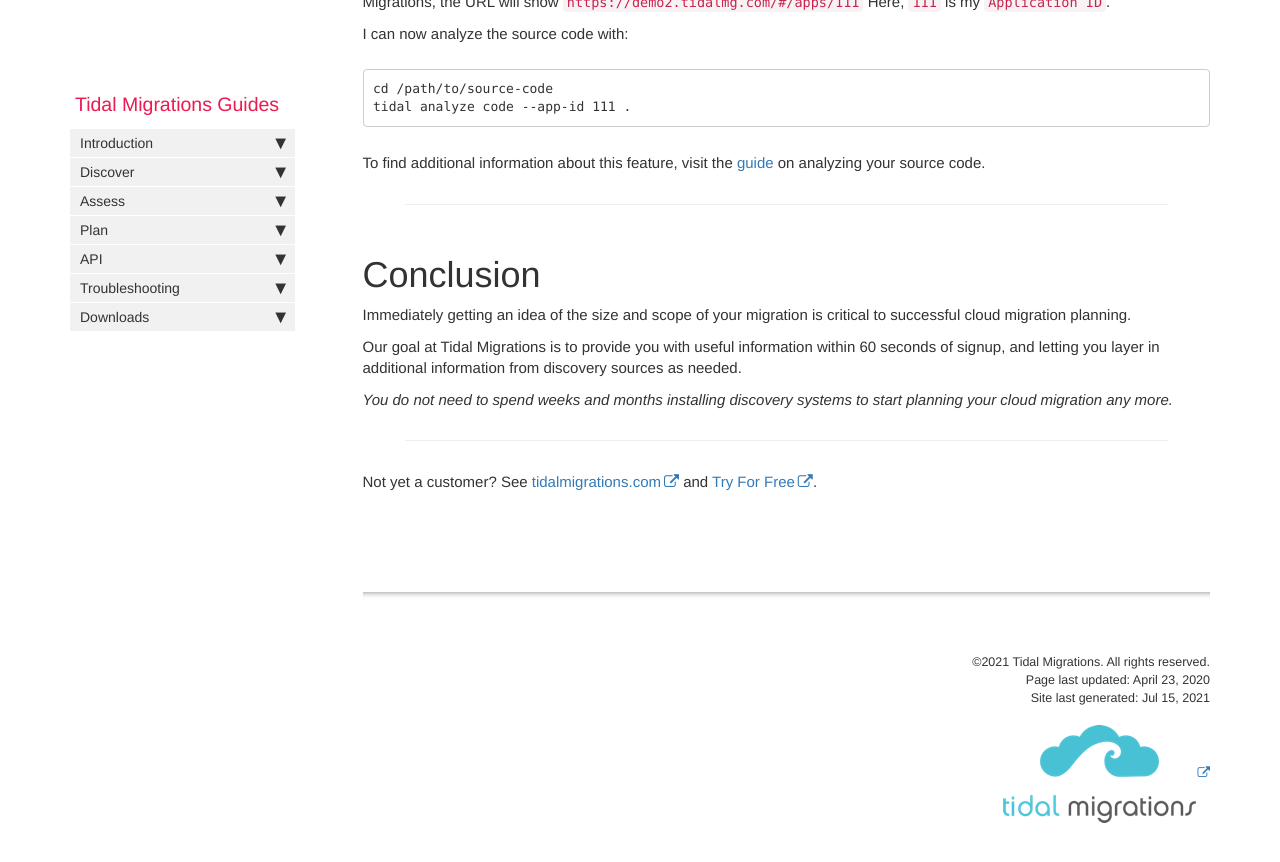
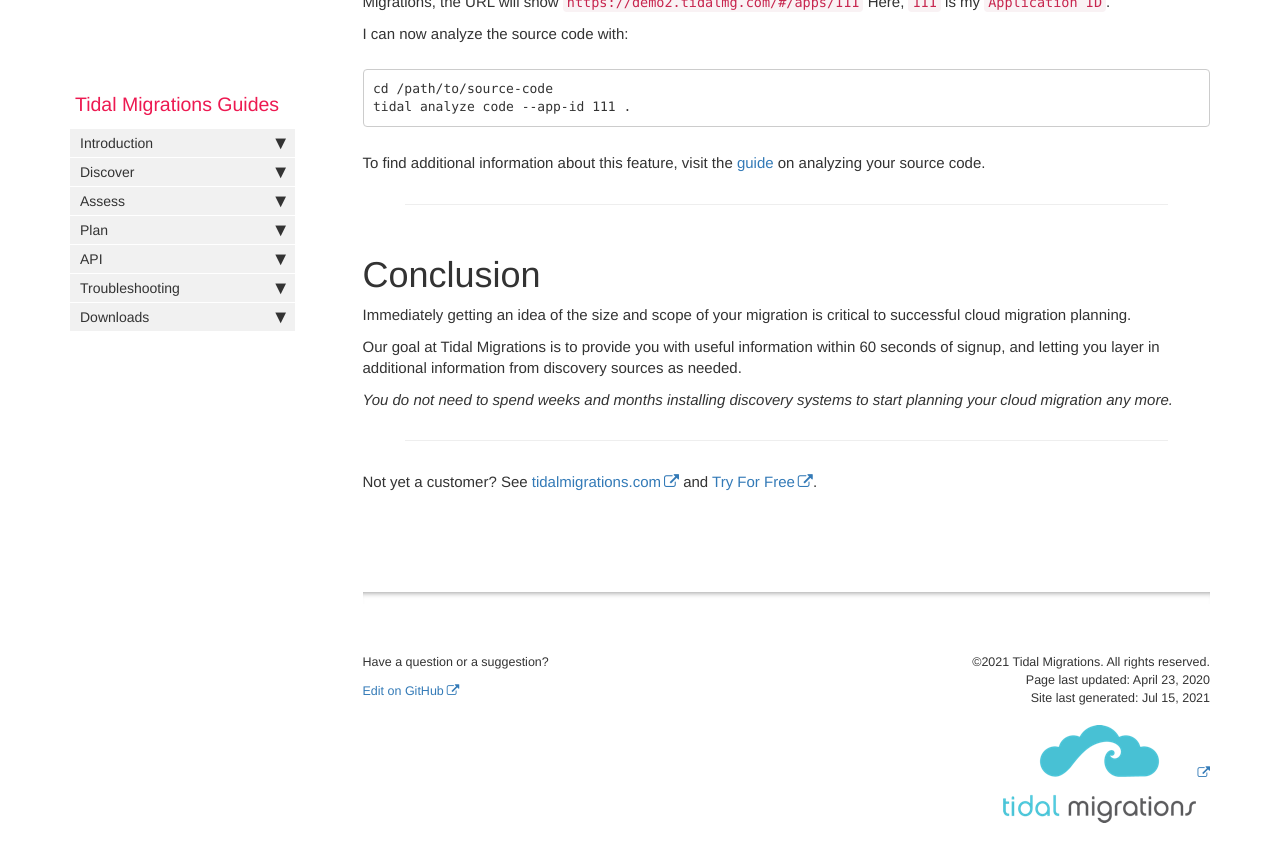
Before and after one commit to tidalmigrations/tidalmigrations.github.io, a Jekyll site: the page built from pages/user guides/discovery_techniques.md, in a window 1280 px wide and 900 px high, scrolled down 2628 px. Shown: the top 862 px of the window. Built offline with Jekyll 4.4.1, drawn with Linux system fonts in a browser that asks for light colours; nearby versions of some CDN libraries; comment, search, counter and statistics services are not loaded.

Commit message:
Edit on GitHub

```diff
--- a/_includes/feedback.html
+++ b/_includes/feedback.html
@@ -11,3 +11,6 @@
   <a class="email" title="Submit feedback" href="#" onclick="javascript:window.location='mailto:{{site.feedback_email}}?subject={{site.feedback_subject_line}} feedback&body=I have some feedback about the {{page.title}} page: ' + window.location.href;"><i class="fa fa-envelope-o"></i> {{feedback_text}}</a>
 {% endif %}
 </li>
+<li>
+<a title="Edit on GitHub" href="https://github.com/tidalmigrations/tidalmigrations.github.io">Edit on GitHub</a>
+</li>
--- a/_includes/footer.html
+++ b/_includes/footer.html
@@ -1,6 +1,10 @@
 <footer>
     <div class="row">
-        <div class="col-lg-12 footer">
+        <div class="col-lg-6">
+                <p>Have a question or a suggestion?</p>
+                <a href="https://github.com/tidalmigrations/tidalmigrations.github.io">Edit on GitHub</a>
+        </div>
+        <div class="col-lg-6 footer">
             &copy;{{ site.time | date: "%Y"  }} {{site.company_name}}. All rights reserved. <br />
             {% if page.last_updated %}<span>Page last updated:</span> {{page.last_updated}}<br/>{% endif %} Site last generated: {{ site.time | date: "%b %-d, %Y"  }}<br/>
             <p><a href="https://tidalmigrations.com"><img class="footer-logo" src="{{ "images/company_logo.png" }}" alt="Company logo"/></a></p>
```
